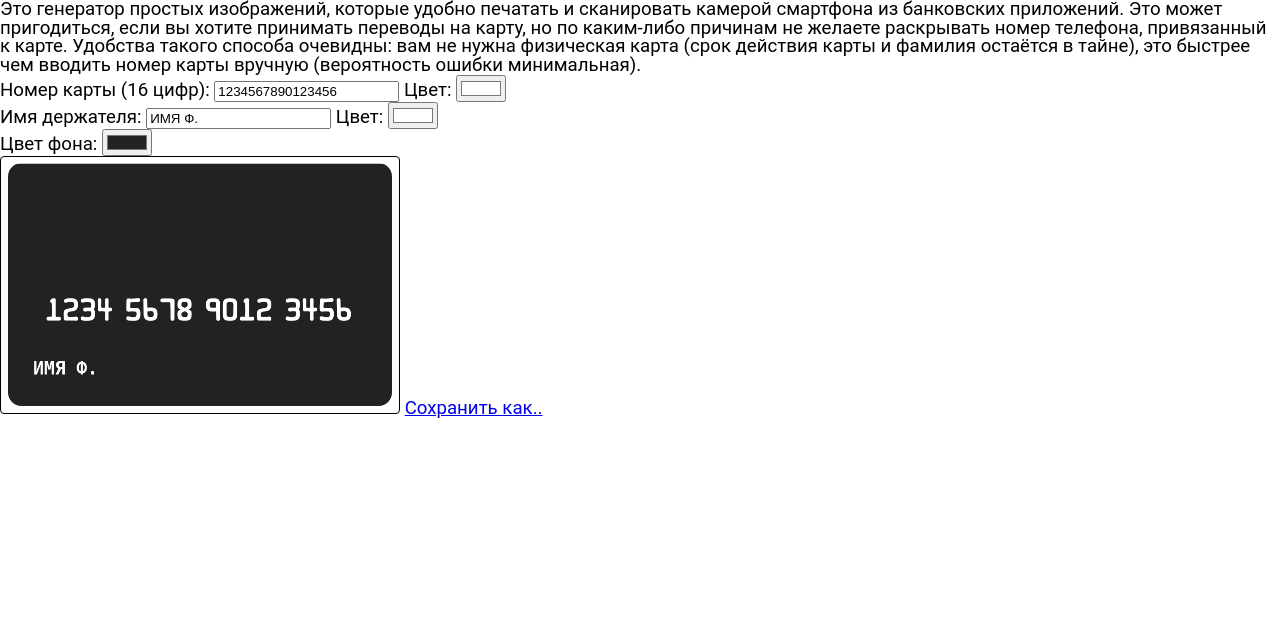
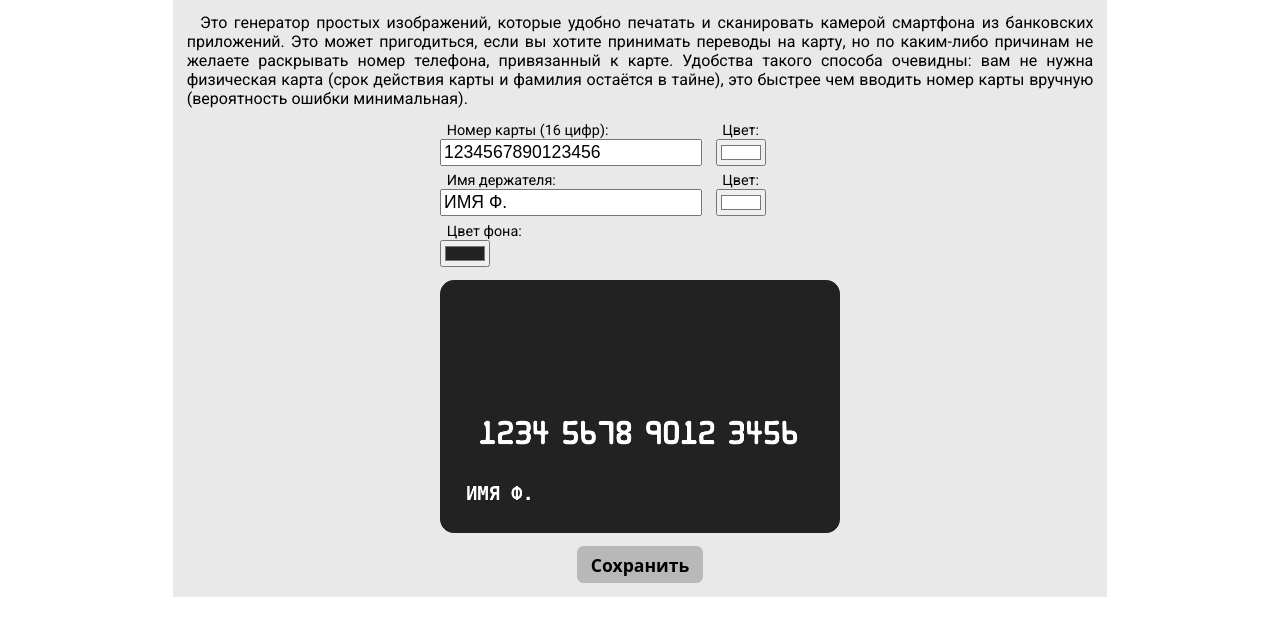
Before and after one commit to macbaze/card-image-generator, a PHP site: page / in a window 1280 px wide. Shown: the top 636 px of the page. Run offline with PHP 8.4, Linux system fonts and the light colour scheme.

Commit message:
added some styling

```diff
--- a/index.php
+++ b/index.php
@@ -4,24 +4,30 @@
     <meta charset="UTF-8">
     <meta name="viewport" content="width=device-width, initial-scale=1.0">
     <title>Card image generator</title>
+    <link href="https://fonts.googleapis.com/css2?family=Roboto&display=swap" rel="stylesheet">
+    <!--<script src="https://cdn.jsdelivr.net/npm/vue/dist/vue.js"></script>-->
+    <script src="https://cdnjs.cloudflare.com/ajax/libs/vue/2.6.12/vue.min.js"></script>
     <link href="style.css" rel="stylesheet">
-    <script src="https://cdn.jsdelivr.net/npm/vue/dist/vue.js"></script>
 </head>
 <body>
 <section id="mainSection">
   <span>
-    Это генератор простых изображений, которые удобно печатать и сканировать камерой смартфона из банковских приложений. Это может пригодиться, если вы хотите принимать переводы на карту, но по каким-либо причинам не желаете раскрывать номер телефона, привязанный к карте. Удобства такого способа очевидны: вам не нужна физическая карта (срок действия карты и фамилия остаётся в тайне), это быстрее чем вводить номер карты вручную (вероятность ошибки минимальная).
+    Это генератор простыx изображений, которые удобно печатать и сканировать камерой смартфона из банковских приложений. Это может пригодиться, если вы хотите принимать переводы на карту, но по каким-либо причинам не желаете раскрывать номер телефона, привязанный к карте. Удобства такого способа очевидны: вам не нужна физическая карта (срок действия карты и фамилия остаётся в тайне), это быстрее чем вводить номер карты вручную (вероятность ошибки минимальная).
   </span>
   <form>
+    <div class="wide">
+      <label for="cardNumber">Номер карты (16 цифр):</label>
+      <input id="cardNumber" v-model="cardNumber" v-on:input="drawText" maxlength="16"/>
+    </div>
     <div>
-      <label for="cardNumber">Номер карты (16 цифр):</label>
-      <input id="cardNumber" v-model.number="cardNumber" v-on:input="drawText" maxlength="16"/>
       <label for="numberColor">Цвет:</label>
       <input id="numberColor" type="color" name="number" v-model.lazy="colors.number" v-on:input="event => { colorChanged(event); }">
     </div>
+    <div class="wide">
+      <label for="cardHolderName">Имя держателя:</label>
+      <input id="cardHolderName" v-model="cardHolderName" v-on:input="drawText" maxlength="20"/>
+    </div>
     <div>
-      <label for="cardNumber">Имя держателя:</label>
-      <input id="cardNumber" v-model="cardHolderName" v-on:input="drawText" maxlength="20"/>
       <label for="holderColor">Цвет:</label>
       <input id="holderColor" type="color" name="holder" v-model.lazy="colors.holder" v-on:input="event => { colorChanged(event); }">
     </div>
@@ -31,7 +37,7 @@
     </div>
   </form>
   <canvas id="cardImage" width="856" height="540" :download="imageName"></canvas>
-  <a v-if="linkAvailable" :download="imageName" :key="cardNumber+cardHolderName" :href="imageLink()">Сохранить как..</a>
+  <a v-if="linkAvailable" :download="imageName" :key="cardNumber+cardHolderName" :href="imageLink()">Сохранить</a>
 </section>
 <script src="scripts/common.js"></script>
 </body>
--- a/style.css
+++ b/style.css
@@ -1,6 +1,6 @@
-html, body, div, span, h1, h2, p,
-a, img, ul, li, form, label, canvas, footer, header,
-menu, nav, section, video {
+html, body, div, span,
+h1, a, ul, li,
+form, label, canvas, section {
 	margin: 0;
 	padding: 0;
 	border: 0;
@@ -9,34 +9,81 @@ menu, nav, section, video {
 	vertical-align: baseline;
 	box-sizing: border-box;
 }
-body {
-	line-height: 1;
+html {
+	font-family: 'Roboto', sans-serif;
+	font-size: 14;
+	min-width: 245pt;
 }
+#mainSection {
+  display: flex;
+  flex-direction: column;
+  flex-wrap: nowrap;
+  max-width: 700pt;
+  margin: 0 auto;
+  padding: 10pt;
+  background-color: #e9e9e9;
+}
+span {
+  text-indent: 10pt;
+  text-align: justify;
+  display: block;
+  margin: 0 0 10pt;
+}
+form {
+  margin: 0 auto;
+  width: 100%;
+  max-width: 300pt;
+  display: grid;
+  grid-auto-flow: row;
+  grid-template-columns: 1fr 1fr 1fr;
+  grid-gap: 5pt 10pt;
+}
+div {
+  display: flex;
+  flex-direction: column;
+  flex-wrap: nowrap;
+  width: 100%;
+}
+.wide {
+  grid-column: span 2;
+}
+div > label {
+  text-indent: 5pt;
+  font-size: 90%;
+}
+input {
+  font-size: 110%;
+	text-transform: uppercase;
+}
+#cardImage {
+  width: 100%;
+  max-width: 300pt;
+  margin: 10pt auto;
+}
+
+a {
+  display: flex;
+  max-width: 200pt;
+  background-color: #b8b8b8;
+  border-radius: 5pt;
+  font-size: 110%;
+  padding: 5pt 10pt;
+  margin: 0 auto;
+  font-weight: bold;
+  font-family: system-ui;
+  align-items: center;
+  justify-content: center;
+  text-decoration: none;
+  color: inherit;
+}
+a:visited {
+  color: inherit;
+}
+a:hover,
+a:active {
+  background-color: #FFFFFF;
+}
+
 ol, ul {
 	list-style: none;
 }
-blockquote, q {
-	quotes: none;
-}
-blockquote:before, blockquote:after,
-q:before, q:after {
-	content: '';
-	content: none;
-}
-table {
-	border-collapse: collapse;
-	border-spacing: 0;
-}
-html {
-	font-family: Roboto;
-	font-size: 14pt;
-}
-input {
-	text-transform: uppercase;
-}
-#cardImage {
-	width: 300pt;
-	padding: 5pt;
-    border: 1pt solid #000000;
-    border-radius: 3pt;
-}
```
